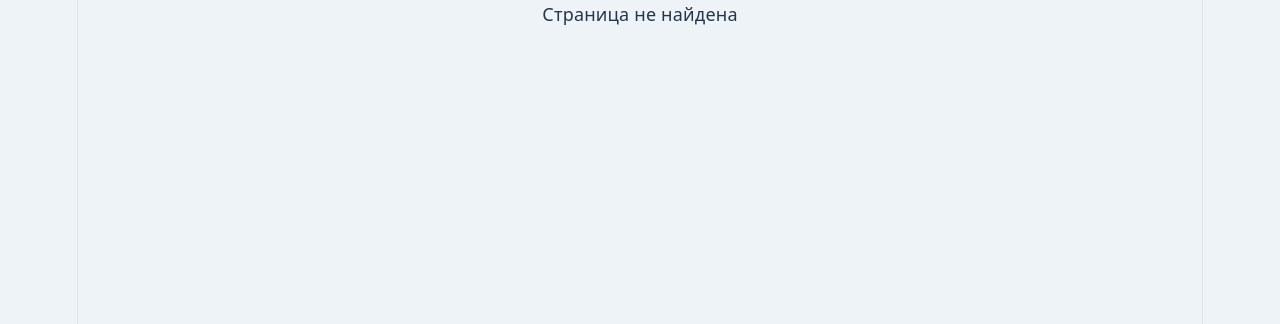
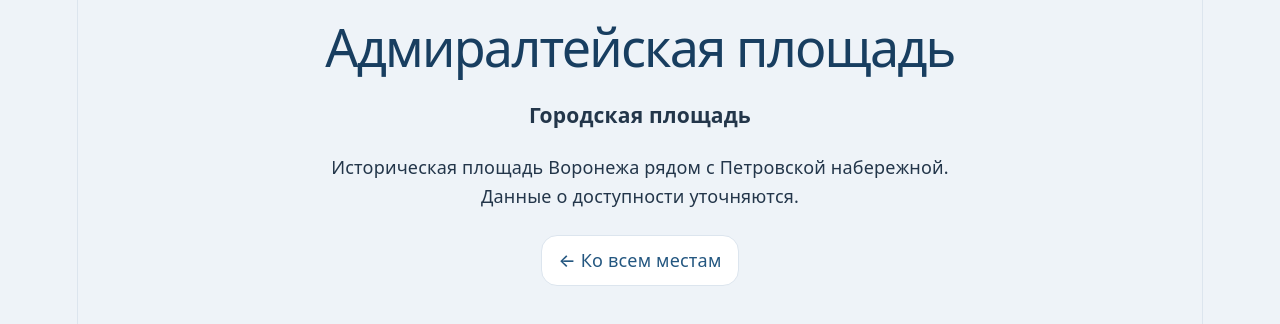
Before and after one commit to hinab0/voronezh-guide, a React (Vite) app: page /places/admiralteyskaya in a window 1280 px wide. Shown: the top 324 px of the page. Built offline with nearby package versions, Linux system fonts and the light colour scheme.

Commit message:
Add dynamic place details pages

```diff
--- a/src/App.css
+++ b/src/App.css
@@ -372,3 +372,27 @@
   visibility: visible;
   transform: translate(-50%, 0);
 }
+.back-link {
+  display: inline-flex;
+  align-items: center;
+  margin-top: 24px;
+  padding: 10px 16px;
+  color: var(--primary);
+  background: var(--surface);
+  border: 1px solid var(--border);
+  border-radius: var(--radius);
+  text-decoration: none;
+  font-weight: 500;
+  transition: background 0.2s ease, color 0.2s ease;
+}
+
+.back-link:hover {
+  color: var(--primary);
+  background: var(--accent);
+}
+
+.back-link:active {
+  color: white;
+  background: var(--primary);
+  border-color: var(--primary);
+}
--- a/src/App.jsx
+++ b/src/App.jsx
@@ -1,12 +1,13 @@
 import { Route, Routes } from "react-router";
 import HomePage from "./components/HomePage.jsx";
 import PlacesPage from "./components/PlacesPage.jsx";
-
+import PlaceDetailsPage from "./PlaceDetailsPage.jsx";
 function App() {
   return (
     <Routes>
       <Route path="/" element={<HomePage />} />
       <Route path="/places" element={<PlacesPage />} />
+      <Route path="/places/:id" element={<PlaceDetailsPage />} />
       <Route path="*" element={<p>Страница не найдена</p>} />
     </Routes>
   );
--- /dev/null
+++ b/src/PlaceDetailsPage.jsx
@@ -0,0 +1,22 @@
+import { Link, useParams } from "react-router";
+import {places} from "./place.js";
+function PlaceDetailsPage() {
+  const { id } = useParams();
+  const place = places.find((place) => place.id === id);
+  if (!place) {
+  return <h1>Место не найдено</h1>;
+}
+  return (
+    <div>
+      <h1>{place.name}</h1>
+      <h3>{place.type}</h3>
+      <p>{place.description}</p>
+      <p>Данные о доступности уточняются.</p>
+      <Link className="back-link" to="/places">
+        ← Ко всем местам
+      </Link>
+    </div>
+  );
+}
+
+export default PlaceDetailsPage;
--- a/src/components/Hero.jsx
+++ b/src/components/Hero.jsx
@@ -43,6 +43,7 @@ return ( <section className="hero">
           <button className="filter"
                   type="button"
                   data-filter="all"
+                  aria-pressed={activeFilter === "all"}
                   onClick={() => onClickFilter("all")}>
             Все места
           </button>
--- a/src/components/HomePage.jsx
+++ b/src/components/HomePage.jsx
@@ -4,33 +4,8 @@ import Header from "./Header";
 import Hero from "./Hero";
 import { useState, useEffect } from "react";
 import PlaceCard from "./PlaceCard.jsx";
-import SquareIcon from "../icons/SquareIcon.jsx";
-import EmbankmentIcon from "../icons/EmbankmentIcon.jsx";
-import ShipIcon from "../icons/ShipIcon.jsx";
 import Notice from "./Notice";
-const places = [
-  {
-    name: "Адмиралтейская площадь",
-    type: "Городская площадь",
-    description:
-      "Историческая площадь Воронежа рядом с Петровской набережной.",
-    icon: <SquareIcon />,
-  },
-  {
-    name: "Петровская набережная",
-    type: "Общественное пространство",
-    description:
-      "Пространство для прогулок вдоль Воронежского водохранилища.",
-    icon: <EmbankmentIcon />,
-  },
-  {
-    name: "Гото Предестинация",
-    type: "Корабль-музей",
-    description:
-      "Исторический корабль-музей. Для знакомства с объектом также существует виртуальный тур.",
-    icon: <ShipIcon />,
-  },
-];
+import { places } from "../place.js";
 function HomePage() {
   const [query, setQuery] = useState("");
   const [activeFilter, setActiveFilter] = useState("all");
@@ -82,7 +57,9 @@ function HomePage() {
               type={place.type}
               description={place.description}
               icon={place.icon}
-            setNoticeMessage={setNoticeMessage}
+              detailsPath={place.detailsPath}
+              buttonLabel={place.buttonLabel}
+              setNoticeMessage={setNoticeMessage}
             />
           ))}
         </div>
--- a/src/components/PlaceCard.jsx
+++ b/src/components/PlaceCard.jsx
@@ -1,31 +1,32 @@
-function PlaceCard({ name, type, description, icon, setNoticeMessage }) {
+import { Link } from "react-router";
+
+function PlaceCard({ name, type, description, icon: Icon, detailsPath, buttonLabel = "Подробнее →", setNoticeMessage }) {
   return (
     <article className="card" data-name={name}>
-
       <div className="card-placeholder" aria-hidden="true">
-        {icon}
+        {Icon && <Icon />}
       </div>
 
       <div className="card-content">
+        <span className="card-type">{type}</span>
+        <h3>{name}</h3>
+        <p>{description}</p>
+        <span className="status">Доступность уточняется</span>
 
-        <span className="card-type">
-          {type}
-        </span>
-
-        <h3>{name}</h3>
-
-        <p>{description}</p>
-
-        <span className="status">
-          Доступность уточняется
-        </span>
-
-        <button className="card-button" type="button" onClick={() => setNoticeMessage(`Карточка ${name} появится в следующем обновлении.`)}>
-          Подробнее →
-        </button>
-
+        {detailsPath ? (
+          <Link className="card-button" to={detailsPath}>
+            {buttonLabel}
+          </Link>
+        ) : (
+          <button
+            className="card-button"
+            type="button"
+            onClick={() => setNoticeMessage(`Уведомим, когда появится страница «${name}».`)}
+          >
+            {buttonLabel}
+          </button>
+        )}
       </div>
-
     </article>
   );
 }
--- /dev/null
+++ b/src/place.js
@@ -0,0 +1,35 @@
+import SquareIcon from "./icons/SquareIcon.jsx";
+import EmbankmentIcon from "./icons/EmbankmentIcon.jsx";
+import ShipIcon from "./icons/ShipIcon.jsx";
+export const places = [
+  {
+    id: "admiralteyskaya",
+    name: "Адмиралтейская площадь",
+    type: "Городская площадь",
+    description:
+      "Историческая площадь Воронежа рядом с Петровской набережной.",
+    icon: SquareIcon,
+    detailsPath: "/places/admiralteyskaya",
+    buttonLabel: "Об объекте →",
+  },
+  {
+    id: "petrovskaya-naberezhnaya",
+    name: "Петровская набережная",
+    type: "Общественное пространство",
+    description:
+      "Пространство для прогулок вдоль Воронежского водохранилища.",
+    icon: EmbankmentIcon,
+    detailsPath: "/places/petrovskaya-naberezhnaya",
+    buttonLabel: "Подробнее о набережной →",
+  },
+  {
+    id: "goto-predestinatsiya",
+    name: "Гото Предестинация",
+    type: "Корабль-музей",
+    description:
+      "Исторический корабль-музей. Для знакомства с объектом также существует виртуальный тур.",
+    icon: ShipIcon,
+    buttonLabel: "Подробнее о корабле →",
+    detailsPath: "/places/goto-predestinatsiya",
+  },
+];
```
